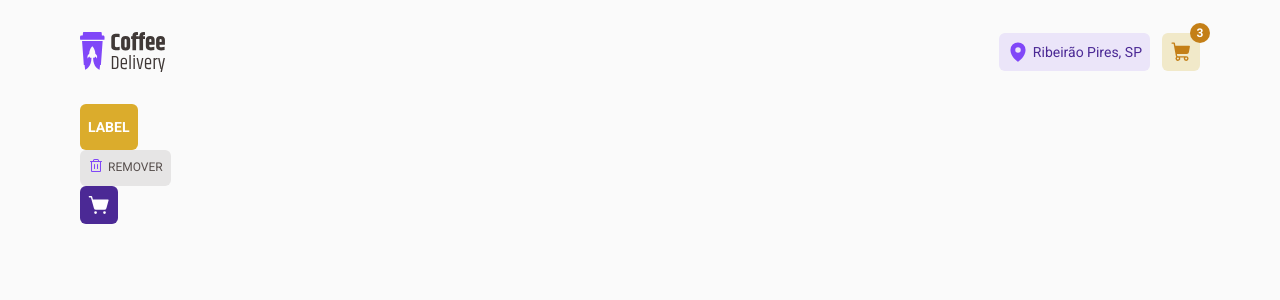
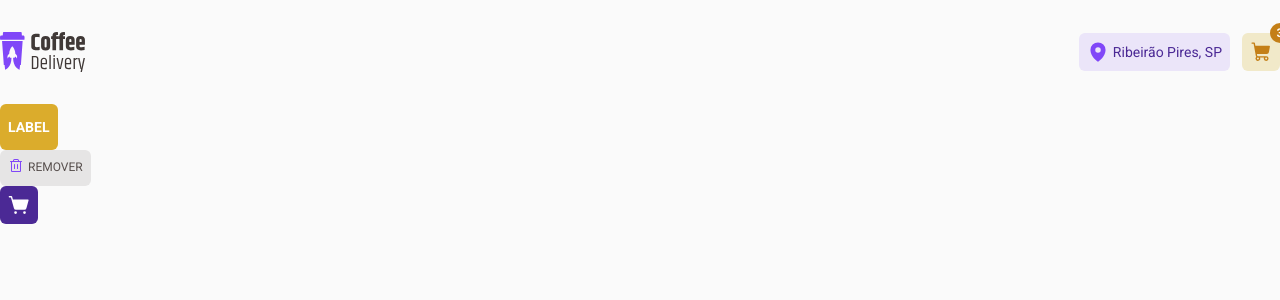
Before and after one commit to rodrigofontesdev/coffee, a React (Vite) app: page / in a window 1280 px wide. Shown: the top 300 px of the page. Built offline with nearby package versions, Linux system fonts and the light colour scheme.

Commit message:
refactor(styles): add possibility to work with fluid container

```diff
--- a/src/layouts/DefaultLayout.tsx
+++ b/src/layouts/DefaultLayout.tsx
@@ -1,12 +1,11 @@
 import { Outlet } from 'react-router-dom'
 import { Header } from '../components/Header'
-import { LayoutContainer } from './styles'
 
 export function DefaultLayout() {
     return (
-        <LayoutContainer>
+        <>
             <Header />
             <Outlet />
-        </LayoutContainer>
+        </>
     )
 }
--- a/src/layouts/styles.ts
+++ /dev/null
@@ -1,9 +0,0 @@
-import styled from 'styled-components'
-
-export const LayoutContainer = styled.div`
-    width: 100%;
-    max-width: calc(70rem + 4.5rem);
-    margin: 0 auto;
-    padding-right: 2.25rem;
-    padding-left: 2.25rem;
-`
```
